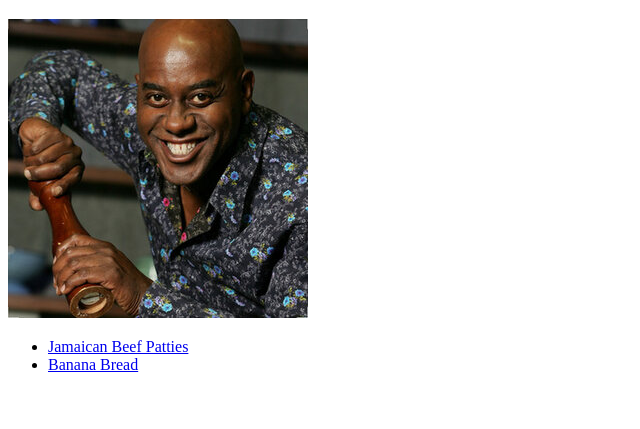
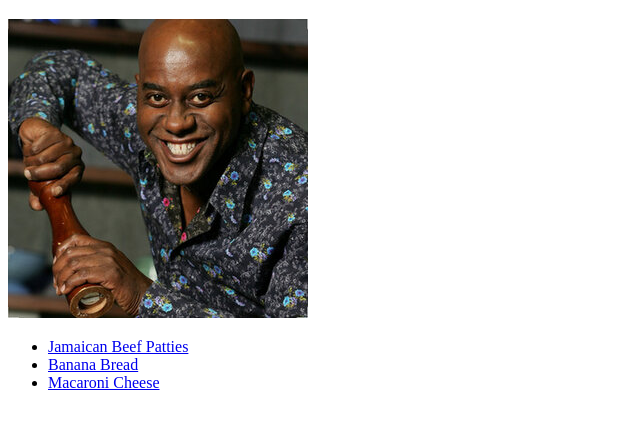
Before and after one commit to shilohhamilton/odin-recipes, a plain HTML site: page index.html in a window 1280 px wide. Shown: the part 61-490 px from the top of the page, without its empty margins (0-640 px from the left). Drawn offline with Linux system fonts and the light colour scheme.

Commit message:
Add index link to new recipe

```diff
--- a/index.html
+++ b/index.html
@@ -12,6 +12,7 @@
     <ul>
       <li><a href="recipes/beefpatties.html">Jamaican Beef Patties</a></li>
       <li><a href="recipes/bananabread.html">Banana Bread</a></li>
+      <li><a href="recipes/macaronicheese.html">Macaroni Cheese</a></li>
     </ul>
 </body>
 </html>
```
